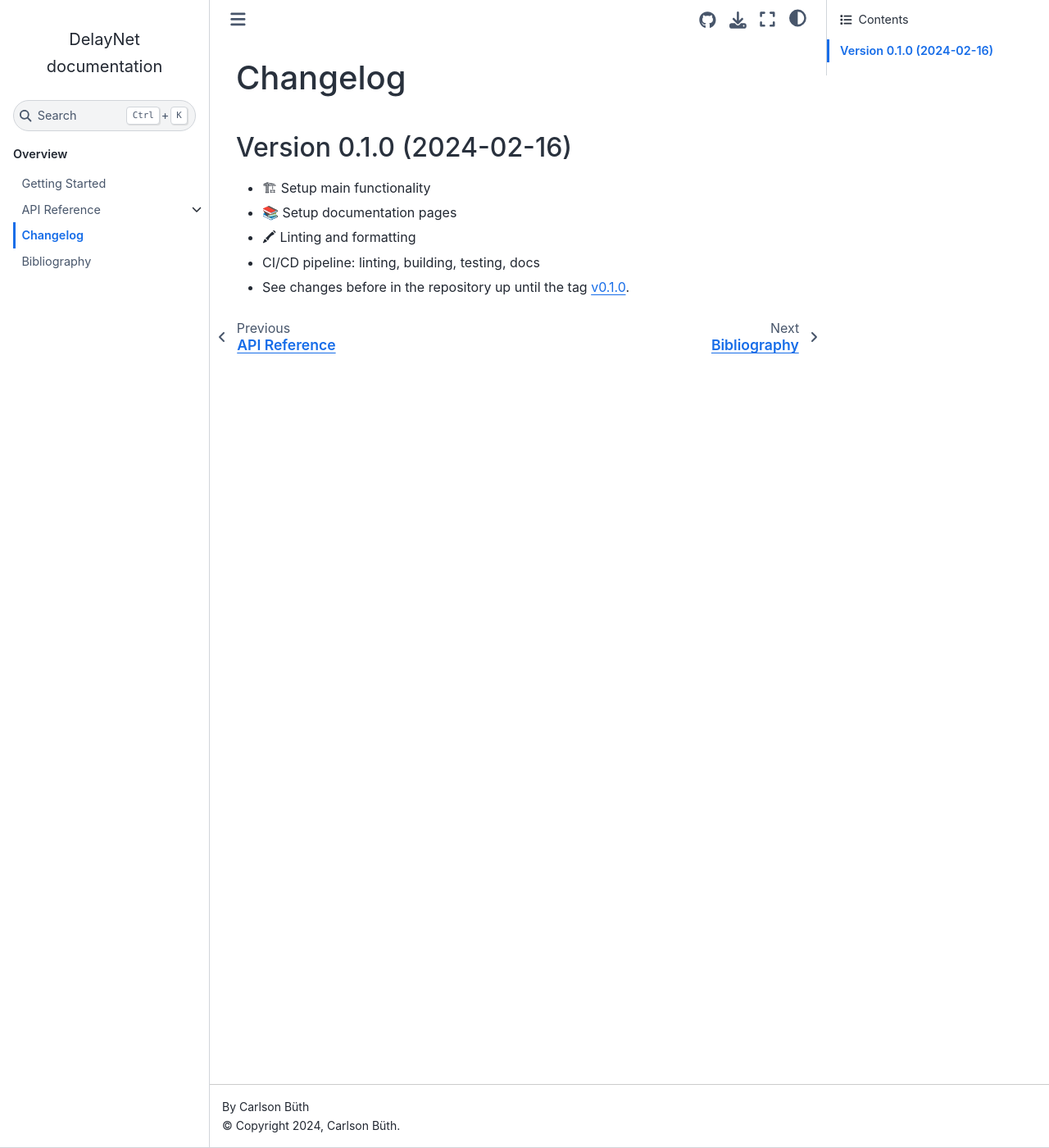
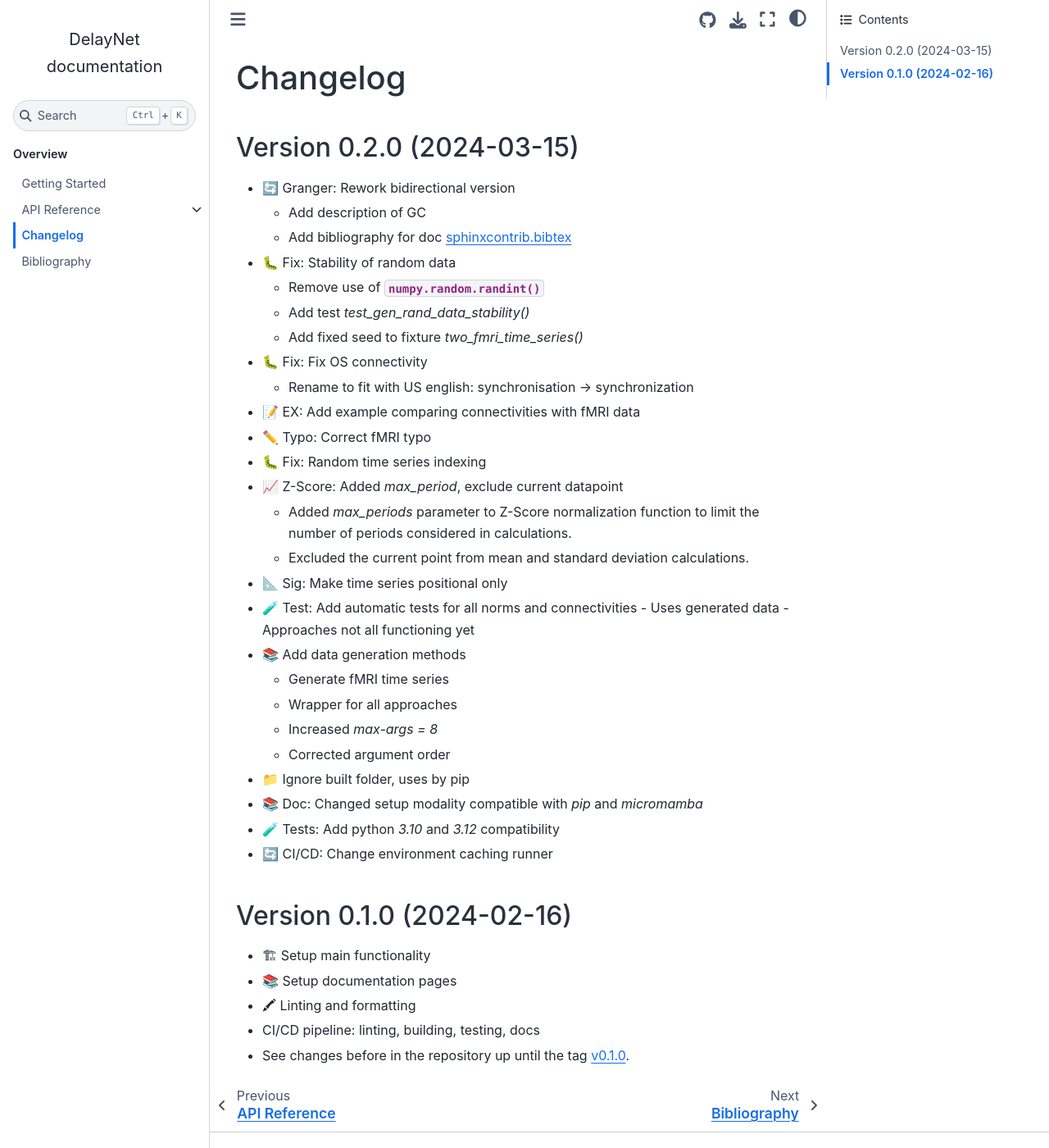
Before and after one commit to cbueth/delaynet, a Sphinx documentation site: the page built from docs/changelog.rst, in a window 1280 px wide and 1400 px high. Shown: the whole window at 82% size. Built offline with Sphinx 7.4.7 and the Sphinx Book theme 1.1.4, drawn with Linux system fonts in a browser that asks for light colours; pages that are not in the unit, such as notebooks, are missing from menus.

Commit message:
Release version v0.2.0
- Expose preparation module

```diff
--- a/delaynet/__init__.py
+++ b/delaynet/__init__.py
@@ -6,6 +6,7 @@ from .utils.logging import logging
 # Expose most common functions
 from .connectivity import connectivity, show_connectivity_metrics
 from .normalisation import normalise, show_norms
+from . import preparation
 
 # Set package attributes
 __author__ = "Carlson Büth"
--- a/delaynet/_version.py
+++ b/delaynet/_version.py
@@ -1,3 +1,3 @@
 """DelayNet package version."""
 
-__version__ = "0.0.1"
+__version__ = "0.2.0"
--- a/docs/changelog.rst
+++ b/docs/changelog.rst
@@ -1,6 +1,50 @@
 *********
 Changelog
 *********
+
+Version 0.2.0 (2024-03-15)
+**************************
+
+* 🔄 Granger: Rework bidirectional version
+
+  - Add description of GC
+  - Add bibliography for doc
+    `sphinxcontrib.bibtex <https://sphinxcontrib-bibtex.readthedocs.io/en/latest>`_
+
+* 🐛 Fix: Stability of random data
+
+  - Remove use of :func:`numpy.random.randint()`
+  - Add test `test_gen_rand_data_stability()`
+  - Add fixed seed to fixture `two_fmri_time_series()`
+
+* 🐛 Fix: Fix OS connectivity
+
+  - Rename to fit with US english: synchronisation -> synchronization
+
+* 📝 EX: Add example comparing connectivities with fMRI data
+* ✏️ Typo: Correct fMRI typo
+* 🐛 Fix: Random time series indexing
+* 📈 Z-Score: Added `max_period`, exclude current datapoint
+
+  - Added `max_periods` parameter to Z-Score normalization function to limit the number of periods considered in calculations.
+  - Excluded the current point from mean and standard deviation calculations.
+
+* 📐 Sig: Make time series positional only
+* 🧪 Test: Add automatic tests for all norms and connectivities
+  - Uses generated data
+  - Approaches not all functioning yet
+
+* 📚 Add data generation methods
+
+  - Generate fMRI time series
+  - Wrapper for all approaches
+  - Increased `max-args = 8`
+  - Corrected argument order
+
+* 📁 Ignore built folder, uses by pip
+* 📚 Doc: Changed setup modality compatible with `pip` and `micromamba`
+* 🧪 Tests: Add python `3.10` and `3.12` compatibility
+* 🔄 CI/CD: Change environment caching runner
 
 Version 0.1.0 (2024-02-16)
 **************************
```
